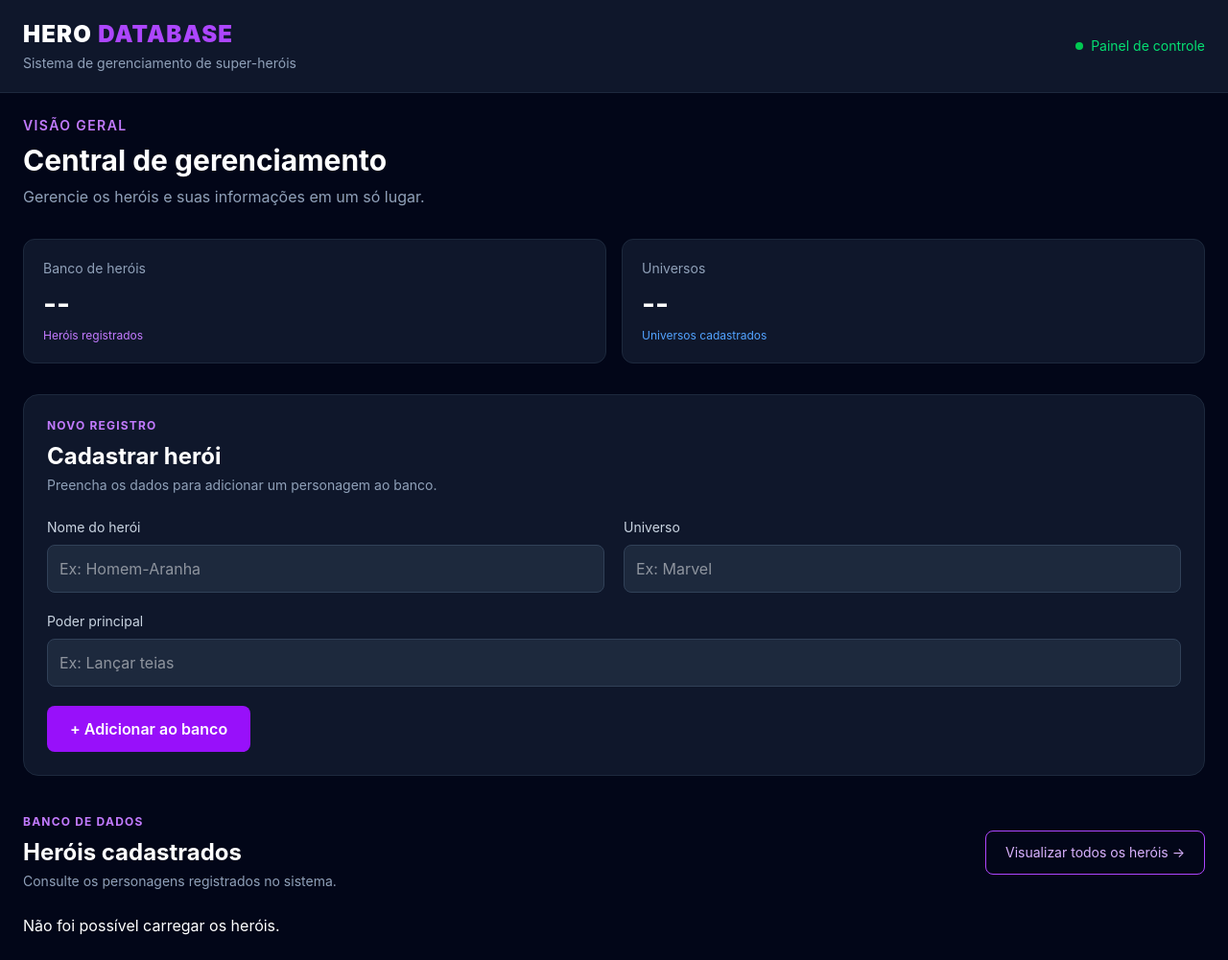
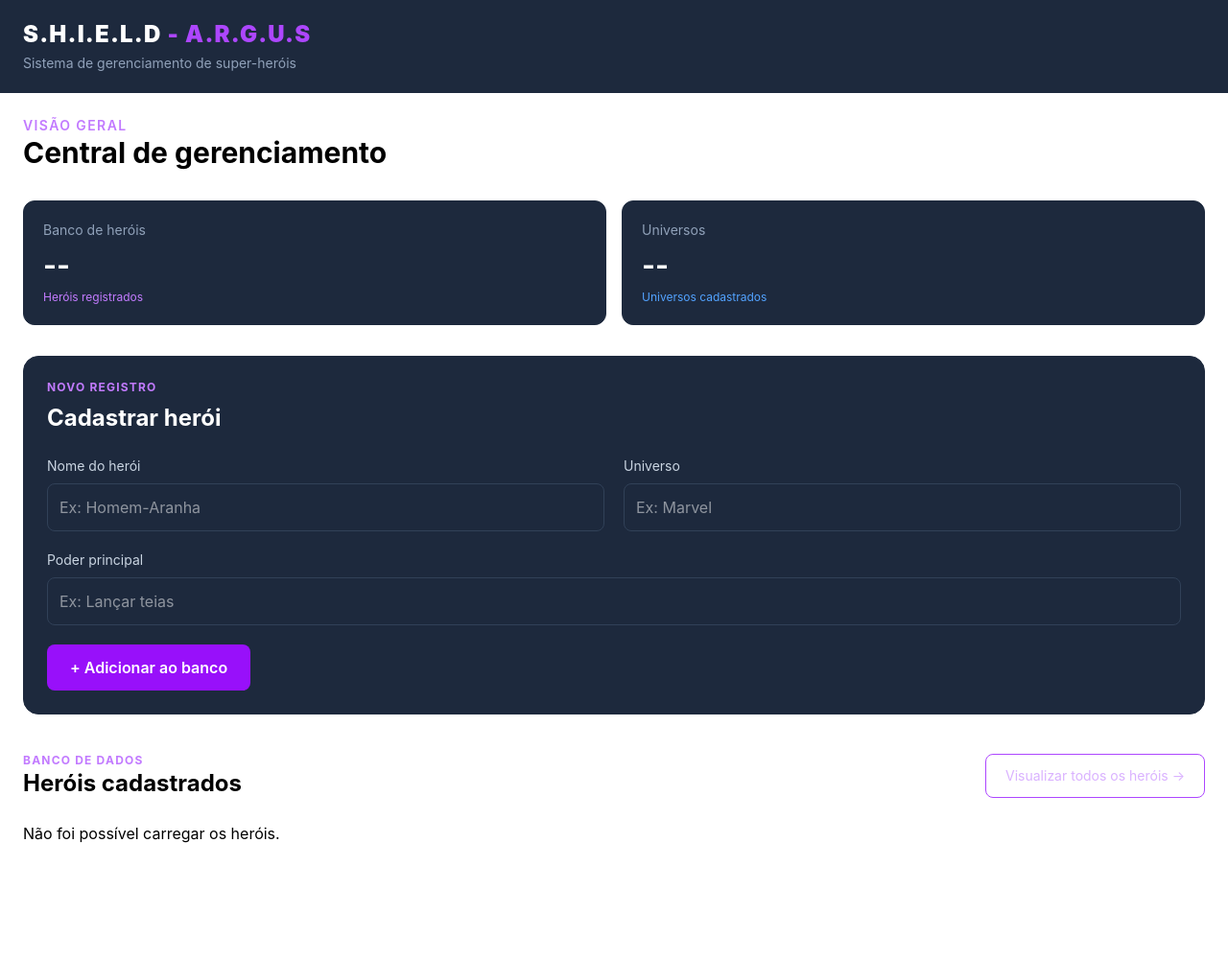
Before and after one commit to CaellCaetano/ugb-frontend-tailwind, a website built with Vite: page index.html in a window 1280 px wide. Shown: the whole page at 96% size. After the commit the page ends 905 px from the top, so only its background shows below. Built offline with nearby package versions, Linux system fonts and the light colour scheme; files whose address does not match are found by name.

Commit message:
estilização do html

```diff
--- a/herois.html
+++ b/herois.html
@@ -4,18 +4,18 @@
 <head>
   <meta charset="UTF-8">
   <meta name="viewport" content="width=device-width, initial-scale=1.0">
-  <title>Catálogo de Heróis | Hero Database</title>
+  <title>S.H.I.E.L.D - A.R.G.U.S</title>
   <link href="/style.css" rel="stylesheet">
 </head>
 
-<body class="bg-slate-950 text-white min-h-screen">
+<body class="bg-white text-white min-h-screen">
 
-  <header class="bg-slate-900 border-b border-slate-800">
+  <header class="bg-slate-800 border-b border-slate-800">
     <div class="max-w-7xl mx-auto px-6 py-5 flex flex-col sm:flex-row sm:items-center sm:justify-between gap-4">
 
       <div>
         <h1 class="text-2xl font-black tracking-wider">
-          HERO <span class="text-purple-500">DATABASE</span>
+          S.H.I.E.L.D <span class="text-purple-500">- A.R.G.U.S</span>
         </h1>
 
         <p class="text-slate-400 text-sm mt-1">
@@ -41,11 +41,11 @@
         Banco de dados
       </p>
 
-      <h2 class="text-3xl font-bold mt-2">
+      <h2 class="text-3xl font-bold mt-2 text-black">
         Catálogo de heróis
       </h2>
 
-      <p class="text-slate-400 mt-2">
+      <p class="text-black mt-2">
         Explore e gerencie todos os personagens registrados.
       </p>
 
@@ -58,11 +58,11 @@
           type="text"
           id="searchHero"
           placeholder="Pesquisar herói..."
-          class="w-full bg-slate-900 border border-slate-800 rounded-lg p-3 text-white outline-none focus:border-purple-500"
+          class="w-full bg-slate-800 border border-slate-800 rounded-lg p-3 text-white outline-none focus:border-purple-500"
         >
       </div>
 
-      <div class="bg-slate-900 border border-slate-800 rounded-lg px-5 py-3">
+      <div class="bg-slate-800 border border-slate-800 rounded-lg px-5 py-3">
         <span class="text-slate-400 text-sm">
           Total de registros:
         </span>
--- a/herois.js
+++ b/herois.js
@@ -18,6 +18,7 @@ async function carregarHeroes() {
 
     } catch (error) {
         console.error("Erro ao carregar heróis:", error);
+        heroesList.className = "text-black";
         heroesList.textContent = "Erro ao carregar o catálogo.";
     }
 }
@@ -46,7 +47,7 @@ function atualizarCatalogo() {
         const card = document.createElement("div");
 
         card.className =
-            "bg-slate-900 border border-slate-800 rounded-2xl p-6 hover:border-purple-500 transition";
+            "bg-slate-800 border border-slate-800 rounded-2xl p-6 hover:border-purple-500 transition";
 
         const nome = document.createElement("h3");
         nome.className = "text-xl font-bold text-white";
--- a/index.html
+++ b/index.html
@@ -4,28 +4,23 @@
 <head>
   <meta charset="UTF-8">
   <meta name="viewport" content="width=device-width, initial-scale=1.0">
-  <title>Hero Database</title>
+  <title>S.H.I.E.L.D. - A.R.G.U.S</title>
   <link href="/style.css" rel="stylesheet">
 </head>
 
-<body class="bg-slate-950 text-white min-h-screen">
+<body class="bg-white text-white min-h-screen">
 
   <!-- cabecalho -->
-  <header class="bg-slate-900 border-b border-slate-800">
+  <header class="bg-slate-800 border-b border-slate-800">
     <div class="max-w-7xl mx-auto px-6 py-5 flex flex-col sm:flex-row sm:items-center sm:justify-between gap-4">
 
       <div>
         <h1 class="text-2xl font-black tracking-wider text-white">
-          HERO <span class="text-purple-500">DATABASE</span>
+          <span class="text-white-500"></span> S.H.I.E.L.D</S> <span class="text-purple-500">- A.R.G.U.S</span>
         </h1>
         <p class="text-slate-400 text-sm mt-1">
           Sistema de gerenciamento de super-heróis
         </p>
-      </div>
-
-      <div class="flex items-center gap-2">
-        <span class="w-2 h-2 bg-green-500 rounded-full"></span>
-        <span class="text-sm text-green-400">Painel de controle</span>
       </div>
 
     </div>
@@ -39,25 +34,22 @@
         Visão geral
       </p>
 
-      <h2 class="text-3xl font-bold mt-2">
+      <h2 class="text-3xl font-bold text-black">
         Central de gerenciamento
       </h2>
 
-      <p class="text-slate-400 mt-2">
-        Gerencie os heróis e suas informações em um só lugar.
-      </p>
     </section>
 
     <!-- indicadores -->
     <section class="grid grid-cols-1 sm:grid-cols-2 gap-4 mb-8">
 
-      <div class="bg-slate-900 border border-slate-800 rounded-xl p-5">
+      <div class="bg-slate-800 border border-slate-800 rounded-xl p-5">
         <p class="text-slate-400 text-sm">Banco de heróis</p>
         <h3 class="text-3xl font-bold mt-2"> <span id="totalHeroes">--</span> </h3>
         <p class="text-purple-400 text-xs mt-2">Heróis registrados</p>
       </div>
 
-      <div class="bg-slate-900 border border-slate-800 rounded-xl p-5">
+      <div class="bg-slate-800 border border-slate-800 rounded-xl p-5">
         <p class="text-slate-400 text-sm">Universos</p>
         <h3 class="text-3xl font-bold mt-2">
           <span id="totalUniverses">--</span>
@@ -68,7 +60,7 @@
     </section>
 
     <!-- formulario -->
-    <section class="bg-slate-900 border border-slate-800 rounded-2xl p-6 mb-10">
+    <section class="bg-slate-800 border border-slate-800 rounded-2xl p-6 mb-10">
 
       <div class="mb-6">
         <p class="text-purple-400 text-xs font-bold tracking-widest uppercase">
@@ -79,9 +71,6 @@
           Cadastrar herói
         </h3>
 
-        <p class="text-slate-400 text-sm mt-1">
-          Preencha os dados para adicionar um personagem ao banco.
-        </p>
       </div>
 
       <form id="heroForm" class="grid grid-cols-1 md:grid-cols-2 gap-5">
@@ -151,13 +140,10 @@
             Banco de dados
           </p>
 
-          <h3 class="text-2xl font-bold mt-2">
+          <h3 class="text-2xl font-bold text-black">
             Heróis cadastrados
           </h3>
 
-          <p class="text-slate-400 text-sm mt-1">
-            Consulte os personagens registrados no sistema.
-          </p>
         </div>
 
         <a
--- a/script.js
+++ b/script.js
@@ -75,7 +75,7 @@ async function carregarHeroes() {
             const card = document.createElement("div");
 
             card.className =
-                "bg-slate-900 border border-slate-800 rounded-2xl p-6 hover:border-purple-500 transition";
+                "bg-slate-800 border border-slate-800 rounded-2xl p-6 hover:border-purple-500 transition";
 
             const nome = document.createElement("h4");
             nome.className = "text-xl font-bold";
@@ -111,6 +111,7 @@ async function carregarHeroes() {
     } catch (error) {
         console.error("Erro ao listar heróis:", error);
         heroesList.textContent = "Não foi possível carregar os heróis.";
+        heroesList.className = "text-black";
     }
 }
 
```
